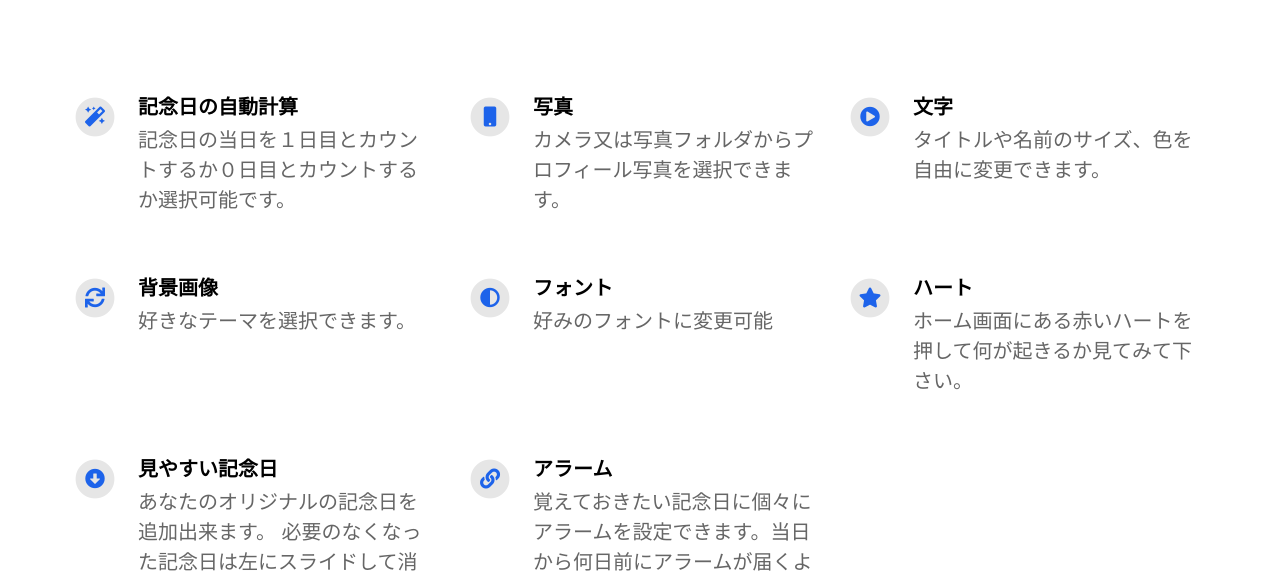
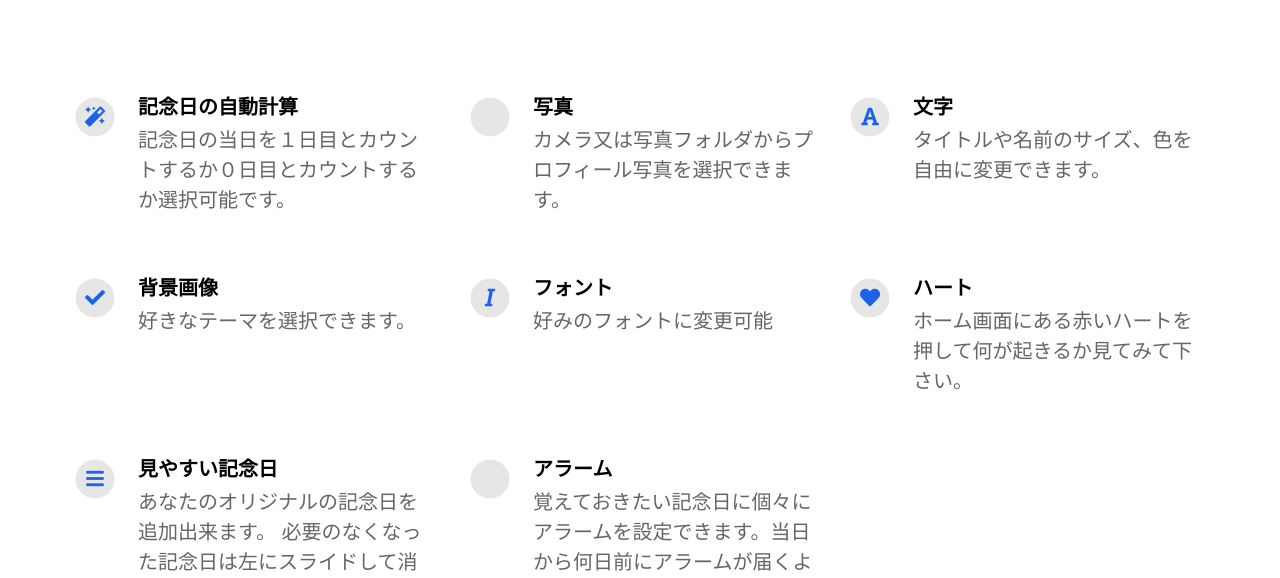
Before and after one commit to CongL3/AnniversaryTrackerApp, a Jekyll site: the page built from index.html, in a window 1280 px wide. Shown: the part 987-1565 px from the top of the page. Built offline with Jekyll 4.4.1, drawn with Linux system fonts in a browser that asks for light colours; nearby versions of some CDN libraries.

Commit message:
updates icons

```diff
--- a/_config.yml
+++ b/_config.yml
@@ -42,31 +42,31 @@ features                                  :
 
   - title                                 : 写真
     description                           : カメラ又は写真フォルダからプロフィール写真を選択できます。
-    fontawesome_icon_name                 : mobile
+    fontawesome_icon_name                 : fa-picture-o
 
   - title                                 : 文字
     description                           : タイトルや名前のサイズ、色を自由に変更できます。
-    fontawesome_icon_name                 : play-circle
+    fontawesome_icon_name                 : font
 
   - title                                 : 背景画像
     description                           : 好きなテーマを選択できます。
-    fontawesome_icon_name                 : sync
+    fontawesome_icon_name                 : check
 
   - title                                 : フォント
     description                           : 好みのフォントに変更可能
-    fontawesome_icon_name                 : adjust
+    fontawesome_icon_name                 : italic
 
   - title                                 : ハート
     description                           : ホーム画面にある赤いハートを押して何が起きるか見てみて下さい。
-    fontawesome_icon_name                 : star
+    fontawesome_icon_name                 : heart
 
   - title                                 : 見やすい記念日
     description                           : あなたのオリジナルの記念日を追加出来ます。 必要のなくなった記念日は左にスライドして消去で きます。
-    fontawesome_icon_name                 : arrow-alt-circle-down
+    fontawesome_icon_name                 : bars
 
   - title                                 : アラーム
     description                           : 覚えておきたい記念日に個々にアラームを設定できます。当日から何日前にアラームが届くようにするか選択可能です。
-    fontawesome_icon_name                 : link
+    fontawesome_icon_name                 : bell-o
 
   - title                                 : # New Feature Title
     description                           : # New Feature Description
```
